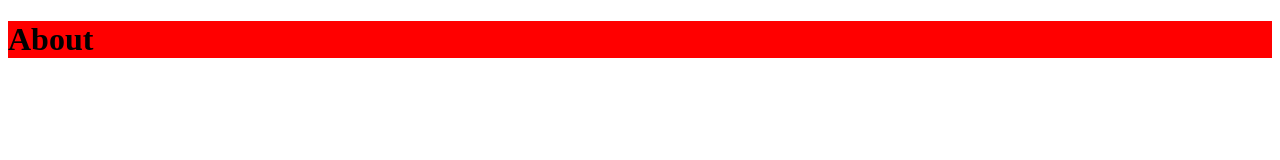
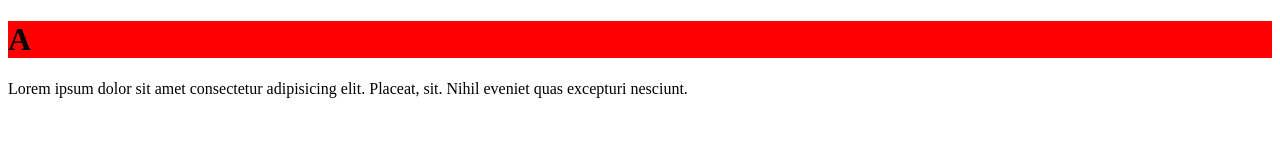
Before and after one commit to KaewSathita/website01, a plain HTML site: page about.html in a window 1280 px wide. Drawn offline with Linux system fonts and the light colour scheme.

```diff
--- a/about.html
+++ b/about.html
@@ -8,6 +8,7 @@
     <link rel="stylesheet" href="./style.css">
 </head>
 <body>
-    <h1>About</h1>
+    <h1>A</h1>
+    <p>Lorem ipsum dolor sit amet consectetur adipisicing elit. Placeat, sit. Nihil eveniet quas excepturi nesciunt.</p>
 </body>
 </html>
```
Also changed, not shown: 1 other file.
